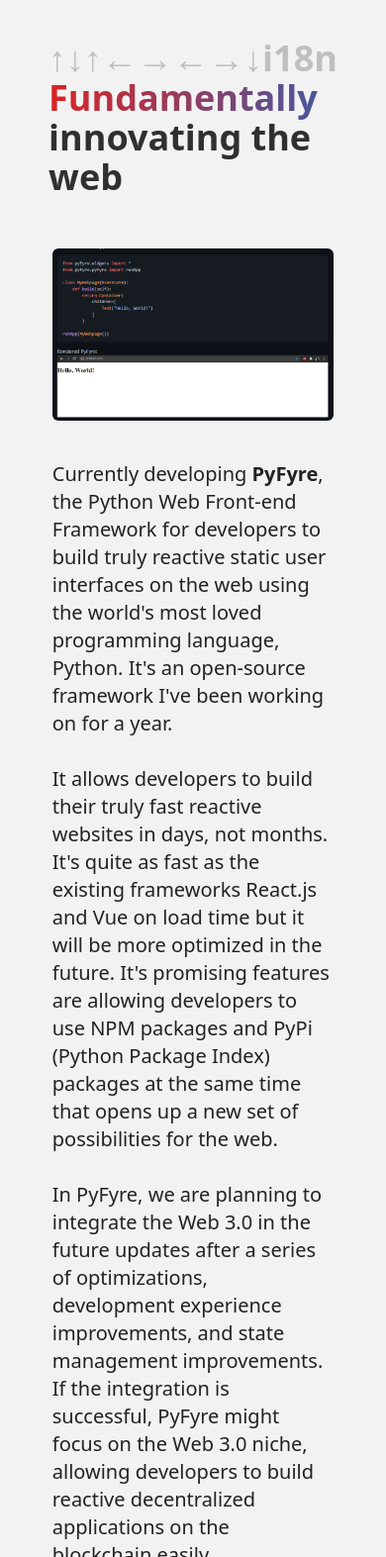
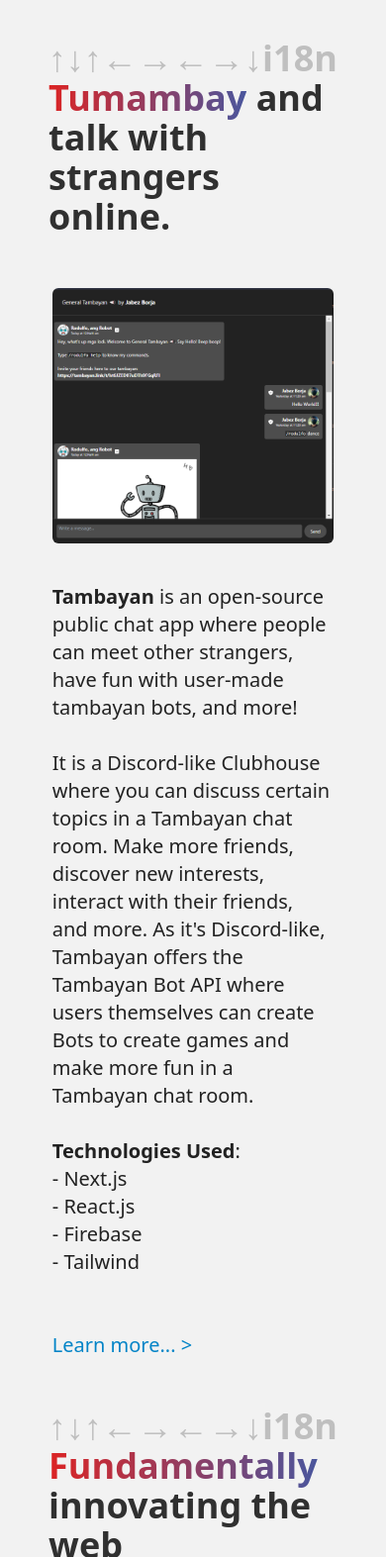
Before and after one commit to jabezborja/jabezborja.ga, a plain HTML site: page index.html in a window 390 px wide. Shown: the part 4703-6276 px from the top of the page at 99% size. Drawn offline with nearby package versions, Linux system fonts and the light colour scheme.

Commit message:
changes I don't want to explian

```diff
--- a/index.html
+++ b/index.html
@@ -102,6 +102,38 @@
                     <div class="mx-1 lg:mx-10 mt-8 flex flex-col justify-center items-center">
                         <div class="flex flex-col items-start">
                             <p class="mt-4 text-4xl xl:text-5xl text-[#bfbfbf] font-black">↑↓↑←→←→↓i18n</p>
+                            <p class="text-4xl xl:text-5xl text-[#303030] font-black"><span class="font-extrabold text-transparent bg-clip-text bg-gradient-to-r from-[#DC2424] to-[#4A569D]">Tumambay</span> and talk with strangers online.</p>
+                        </div>
+                        <div class="mx-auto mt-10">
+                            <img class="rounded-md mt-3" id="pyfyre-image" src="images/projects/tambayan.PNG" alt="Tambayan Image Example">
+                        </div>
+
+                        <div class="lg:mx-auto mt-10 xl:w-10/12 md:8/12 text-[#222222] text-xl">
+                            <b>Tambayan</b> is an open-source public chat app where people can meet other strangers, have fun with user-made tambayan bots,
+                            and more!
+                            <br>
+                            <br>
+                            It is a Discord-like Clubhouse where you can discuss certain topics in a Tambayan chat room. Make more friends, discover
+                            new interests, interact with their friends, and more. As it's Discord-like, Tambayan offers the Tambayan Bot API where users
+                            themselves can create Bots to create games and make more fun in a Tambayan chat room.
+                            <br>
+                            <br>
+                            <strong>Technologies Used</strong>:<br>
+                            - Next.js<br>
+                            - React.js<br>
+                            - Firebase<br>
+                            - Tailwind<br>
+                            <br>
+                            <br>
+                            <a class="text-sky-600" href="https://tambayan.link" target="_blank" rel="noreferrer noopener">
+                                Learn more... >
+                            </a>
+                        </div>
+                    </div>
+
+                    <div class="mx-1 lg:mx-10 mt-8 flex flex-col justify-center items-center">
+                        <div class="flex flex-col items-start">
+                            <p class="mt-4 text-4xl xl:text-5xl text-[#bfbfbf] font-black">↑↓↑←→←→↓i18n</p>
                             <p class="text-4xl xl:text-5xl text-[#303030] font-black"><span class="font-extrabold text-transparent bg-clip-text bg-gradient-to-r from-[#DC2424] to-[#4A569D]">Fundamentally</span> innovating the web</p>
                         </div>
                         <div class="mx-auto mt-10">
```
Also changed, not shown: js/projects.js (+12 -3 lines), images/projects/tambayan.PNG (added).
